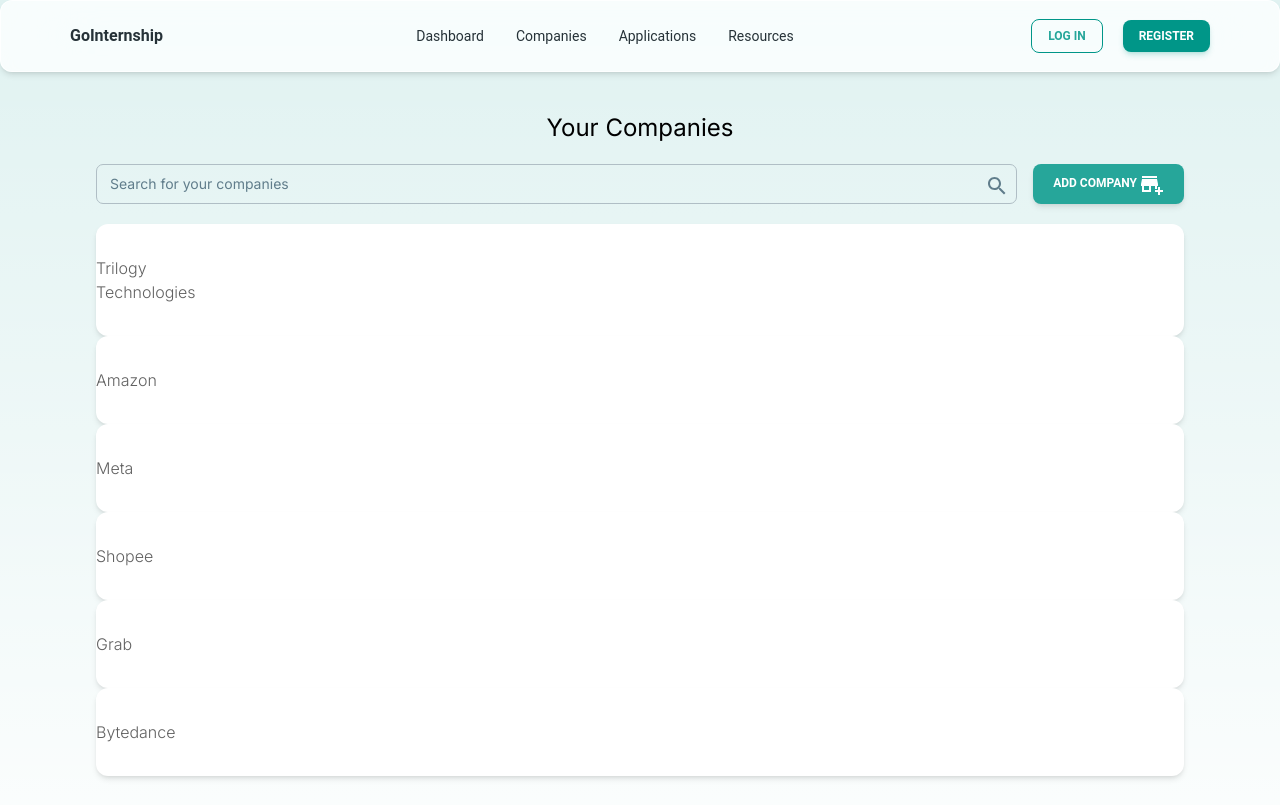
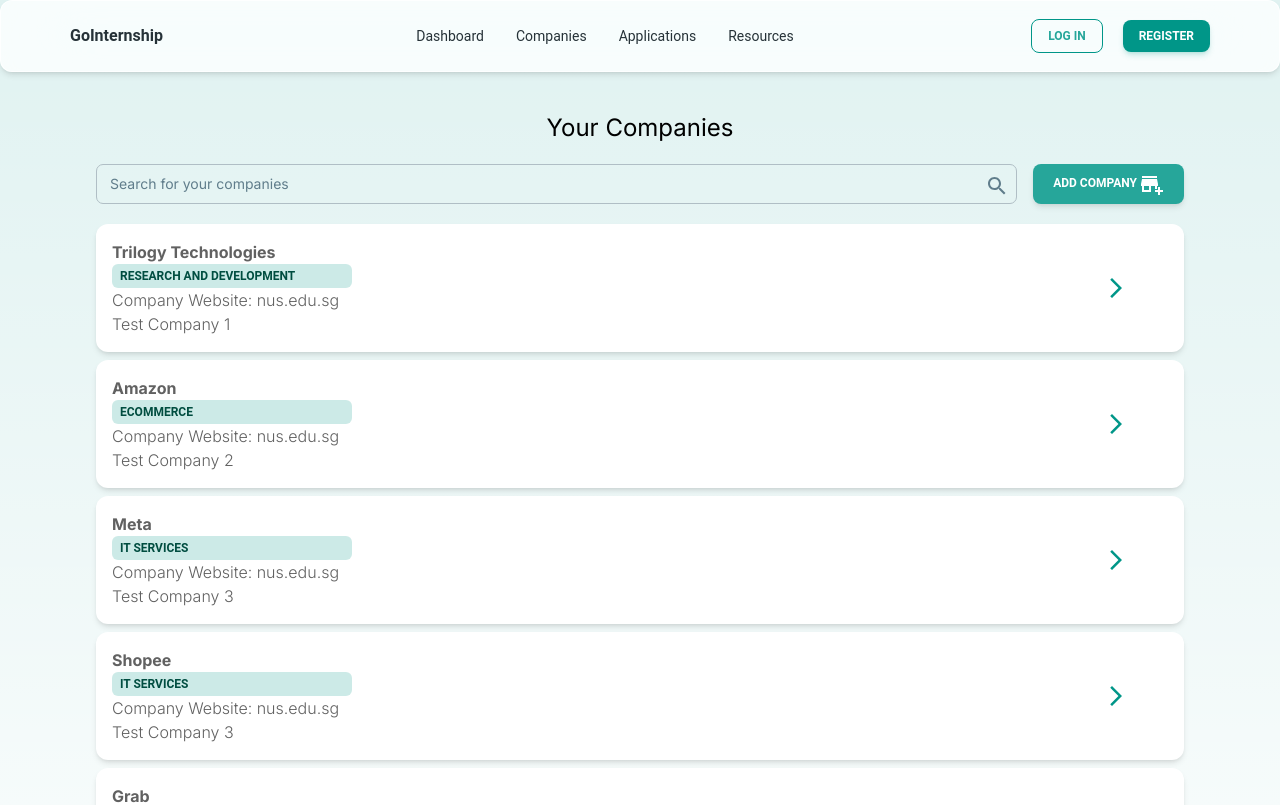
Before and after one commit to muhdjabir/GoInternship, a Next.js app in the folder client/: page /companies in a window 1280 px wide. Shown: the top 805 px of the page. Built offline with nearby package versions, Linux system fonts and the light colour scheme.

Commit message:
First design of company tile

```diff
--- a/client/app/companies/CompanyTile.tsx
+++ b/client/app/companies/CompanyTile.tsx
@@ -1,11 +1,38 @@
 import DataCard from "@/components/cards/DataCard";
+import { Chip, IconButton } from "@material-tailwind/react";
 import { Company } from "@/typesheet";
+import ArrowForwardIosIcon from "@mui/icons-material/ArrowForwardIos";
 
 export default function CompanyTile({ company }: { company: Company }) {
     return (
         <DataCard>
-            <div className="py-4 my-4">
-                <h2>{company.name}</h2>
+            <div className="p-4 col-span-5">
+                <h2 className="font-bold">
+                    {company.name}
+                    <Chip
+                        value={company.industry}
+                        size="sm"
+                        color="teal"
+                        variant="ghost"
+                        className="max-w-[15rem]"
+                    />
+                </h2>
+                <h2>
+                    Company Website:{" "}
+                    <a
+                        target="__blank"
+                        href={company.url}
+                        className="hover:underline hover:underline-offset-2"
+                    >
+                        {company.url}
+                    </a>
+                </h2>
+                <h2>{company.description}</h2>
+            </div>
+            <div className="col-start-8 my-auto mx-auto">
+                <IconButton variant="text" color="teal">
+                    <ArrowForwardIosIcon />
+                </IconButton>
             </div>
         </DataCard>
     );
--- a/client/app/resources/ResourceTile.tsx
+++ b/client/app/resources/ResourceTile.tsx
@@ -38,9 +38,13 @@ export default function ResourceTile({ resource }: { resource: Resource }) {
         <DataCard>
             <div className="p-4 col-span-5">
                 <h2 className="font-bold">{resource.title}</h2>
-                <h2 className="font-medium">
-                    Resource Link:{" "}
-                    <a target="__blank" href={resource.url}>
+                <h2 className="font-medium ">
+                    Resource Link:
+                    <a
+                        target="__blank"
+                        href={resource.url}
+                        className="hover:underline hover:underline-offset-2"
+                    >
                         {resource.url}
                     </a>
                 </h2>
--- a/client/components/cards/DataCard.tsx
+++ b/client/components/cards/DataCard.tsx
@@ -3,6 +3,8 @@ import { ReactNode } from "react";
 
 export default function DataCard({ children }: { children: ReactNode }) {
     return (
-        <Card className="grid grid-cols-8 w-full font-light">{children}</Card>
+        <Card className="grid grid-cols-8 w-full font-light my-2">
+            {children}
+        </Card>
     );
 }
--- a/client/typesheet.ts
+++ b/client/typesheet.ts
@@ -15,6 +15,7 @@ type Company = {
     industry: string;
     description: string;
     url: string;
+    UserID: number;
 };
 
 type Resource = {
```
Also changed, not shown: 1 other file (tests, documents, lock files or other folders).
